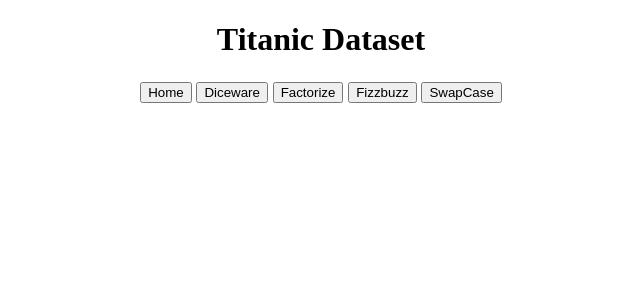
After one commit to StandardUserInternship/STDU-Assignments, a Flask app: page /datasets in a window 1280 px wide. The commit adds this page. Shown: the top 300 px of the page, without its empty margins (319-959 px from the left). Run offline with Flask 2, Linux system fonts and the light colour scheme; parts of the project's set-up code (start-up, migrations or seed data) failed here and were passed over.

Commit message:
updated datasets html

```diff
--- /dev/null
+++ b/app/templates/datasets.html
@@ -0,0 +1,26 @@
+<!DOCTYPE html>
+<html lang="en">
+  <head>
+    <style>
+      h1 {
+        text-align: center;
+      }
+      h3 {
+        text-align: center;
+      }
+    </style>
+    <meta charset="UTF-8" />
+    <meta http-equiv="X-UA-Compatible" content="IE=edge" />
+    <meta name="viewport" content="width=device-width, initial-scale=1.0" />
+    <title>Titanic Data Chart</title>
+    <h1>Titanic Dataset</h1>
+    <h3>
+      <a href="/"> <button>Home</button></a>
+      <a href="/diceware"> <button>Diceware</button></a>
+      <a href="/factorize"> <button>Factorize</button></a>
+      <a href="/fizzbuzz"><button>Fizzbuzz</button></a>
+      <a href="/swapcase"> <button>SwapCase</button></a>
+    </h3>
+  </head>
+  <body></body>
+</html>
--- a/app/templates/diceware.html
+++ b/app/templates/diceware.html
@@ -22,6 +22,7 @@
     <h1>Diceware</h1>
     <h3>
       <a href="/"> <button>Home</button></a>
+      <a href="/datasets"> <button>DataSets</button></a>
       <a href="/factorize"> <button>Factorize</button></a>
       <a href="/fizzbuzz"><button>Fizzbuzz</button></a>
       <a href="/swapcase"> <button>SwapCase</button></a>
@@ -34,7 +35,7 @@
   </head>
   <body>
     <div id="container">
-      <p>Enter a number from 1-6 to generate a strong password.</p>
+      <p>Enter a number to generate a strong password.</p>
       <input type="text" id="input" />
       <button id="roll_dice">Get Password</button>
     </div>
--- a/app/templates/factorize.html
+++ b/app/templates/factorize.html
@@ -22,6 +22,7 @@
     <h1>Factorial</h1>
     <h3>
       <a href="/"> <button>Home</button></a>
+      <a href="/datasets"> <button>DataSets</button></a>
       <a href="/diceware"> <button>Diceware</button></a>
       <a href="/fizzbuzz"> <button>Fizzbuzz</button></a>
       <a href="/swapcase"> <button>SwapCase</button></a>
--- a/app/templates/fizzbuzz.html
+++ b/app/templates/fizzbuzz.html
@@ -20,6 +20,7 @@
     <h1>FizzBuzz</h1>
     <h3>
       <a href="/"> <button>Home</button></a>
+      <a href="/datasets"> <button>DataSets</button></a>
       <a href="/diceware"> <button>Diceware</button></a>
       <a href="/factorize"> <button>Factorize</button></a>
       <a href="/swapcase"> <button>SwapCase</button></a>
--- a/app/templates/index.html
+++ b/app/templates/index.html
@@ -18,6 +18,7 @@
     <title>Index</title>
     <h1>StandardUser Cybersecurity Internship</h1>
     <h3>
+      <a href="/datasets"> <button>DataSets</button></a>
       <a href="/diceware"> <button>Diceware</button></a>
       <a href="/factorize"> <button>Factorize</button></a>
       <a href="/fizzbuzz"> <button>Fizzbuzz</button></a>
--- a/app/templates/swapcase.html
+++ b/app/templates/swapcase.html
@@ -22,6 +22,7 @@
     <h1>SwapCase</h1>
     <h3>
       <a href="/"> <button>Home</button></a>
+      <a href="/datasets"> <button>DataSets</button></a>
       <a href="/diceware"> <button>Diceware</button></a>
       <a href="/factorize"> <button>Factorize</button></a>
       <a href="/fizzbuzz"><button>Fizzbuzz</button></a>
--- a/app/views.py
+++ b/app/views.py
@@ -1,4 +1,5 @@
-import json, time
+import json
+import time
 
 from flask import Flask, jsonify, render_template, request
 
@@ -9,13 +10,16 @@ from app import app
 def index():
     return render_template("index.html")
 
+
 @app.route("/fizzbuzz")
 def fizzBuzz():
     return render_template("fizzbuzz.html")
 
+
 @app.route("/swapcase")
 def swapCase():
     return render_template("swapcase.html")
+
 
 @app.route("/swapcasedata", methods=["GET", "POST"])
 def swapCaseData():
@@ -28,15 +32,18 @@ def swapCaseData():
         myData = 5
         return jsonify({"data": myData})
 
+
 @app.route("/factorize")
 def factor():
     return render_template("factorize.html")
+
 
 @app.route("/factorizedata", methods=["GET", "POST"])
 def factorizeData():
     if request.method == "POST":
         data = request.get_json()["data"]
         data = int(data)
+
         def factorial(n):
             fact = 1
             for i in range(1, n+1):
@@ -48,19 +55,20 @@ def factorizeData():
         myData = 5
         return jsonify({"data": myData})
 
+
 @app.route("/diceware")
 def diceware():
     return render_template("diceware.html")
 
+
 @app.route("/dicewaredata", methods=["GET", "POST"])
 def dicwareData():
 
-    #Linear Congruential Generator for a random number between 11111 - 66666
+    # Linear Congruential Generator for a random number between 11111 - 66666
     def lcg(x, a, c, m):
         while True:
             x = (a * x + c) % m
             yield x
-
 
     def random_uniform_sample(n, interval, seed=time.time()):
         a, c, m = 1103515245, 12345, 2 ** 31
@@ -73,42 +81,44 @@ def dicwareData():
         outList = []
         for _ in range(r):
             for i in range(n):
-                observation = (upper - lower) * (next(bsdrand) / (2 ** 31 - 1)) + lower
+                observation = (upper - lower) * \
+                    (next(bsdrand) / (2 ** 31 - 1)) + lower
                 sample.append(round(observation))
                 num = ''.join(str(e) for e in sample)
             outList.append(num)
             sample.clear()
         return outList
 
-#prints the generated list of size 6 for testing purposes
+# prints the generated list of size 6 for testing purposes
     rus = random_uniform_sample(5, [1, 6])
     print((rus))
 
     file = open("words.txt", "r")
 
-#defining the dictionary <key:value>
-#takes each line as a key (ints) and value (string)
+# defining the dictionary <key:value>
+# takes each line as a key (ints) and value (string)
     d = {}
     for line in file:
         (key, value) = line.split()
         d[int(key)] = value
 
-#logic for checking if the passed in value (n)
-#is inside the dictionary
-#appends the value associated with the key to the list
+# logic for checking if the passed in value (n)
+# is inside the dictionary
+# appends the value associated with the key to the list
 
     for i in range(0, len(rus)):
         rus[i] = int(rus[i])
     print(rus)
 
     newList = []
+
     def logic(n):
         for x, y in d.items():
             if x == n:
                 newList.append(y)
         print(newList)
 
-#return for HTML page {{ result }}
+# return for HTML page {{ result }}
     def generatedPassword(sample):
         for i in sample:
             logic(i)
@@ -118,10 +128,12 @@ def dicwareData():
     return newList
 
 
+@app.route("/datasets")
+def datasets():
+    return render_template("datasets.html")
 
 
-
-#cant use random function
+# cant use random function
 #nameFile = open("words.txt", "r")
 #words = nameFile.readlines()
-#return (random.choice(words))
+# return (random.choice(words))
```
